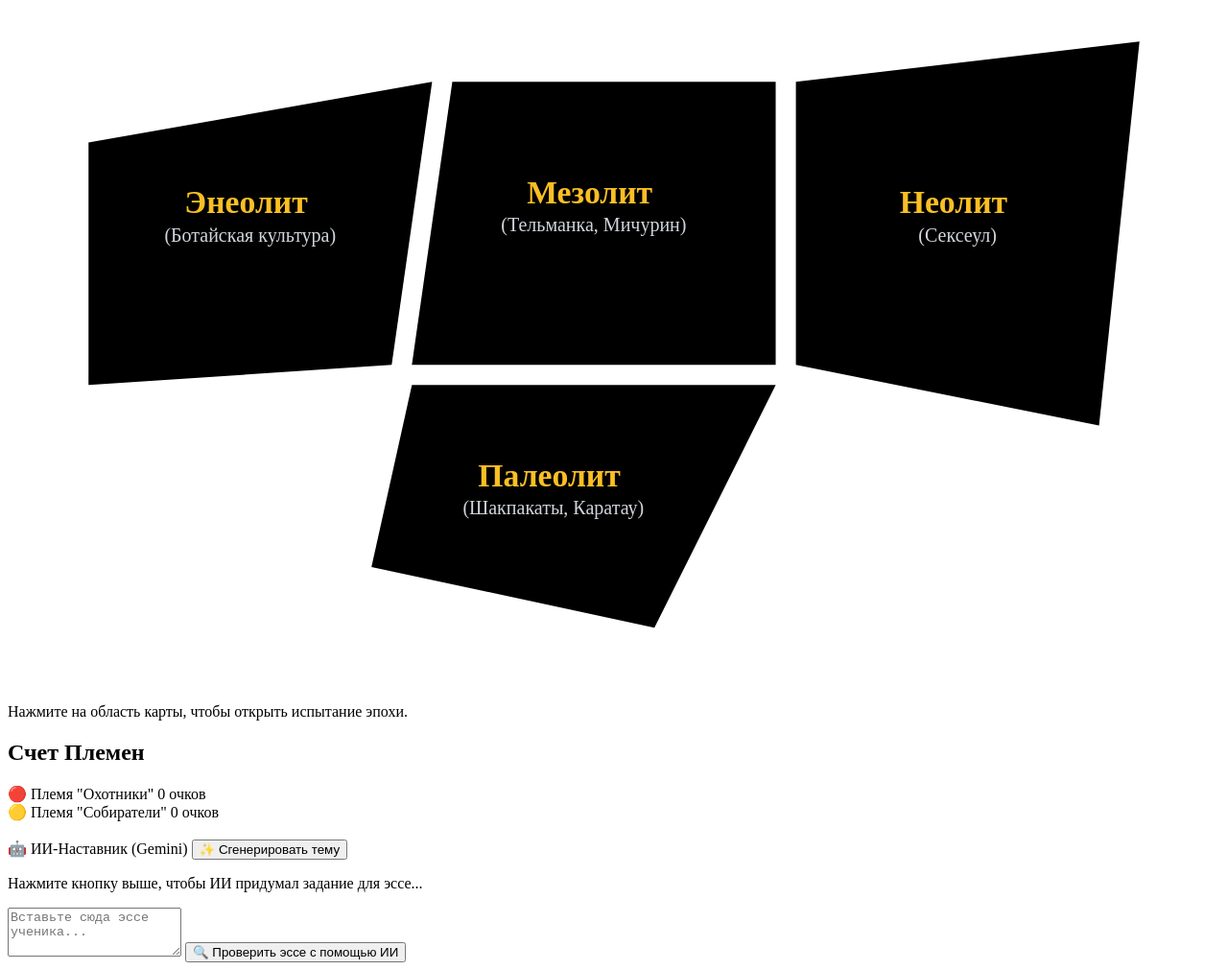
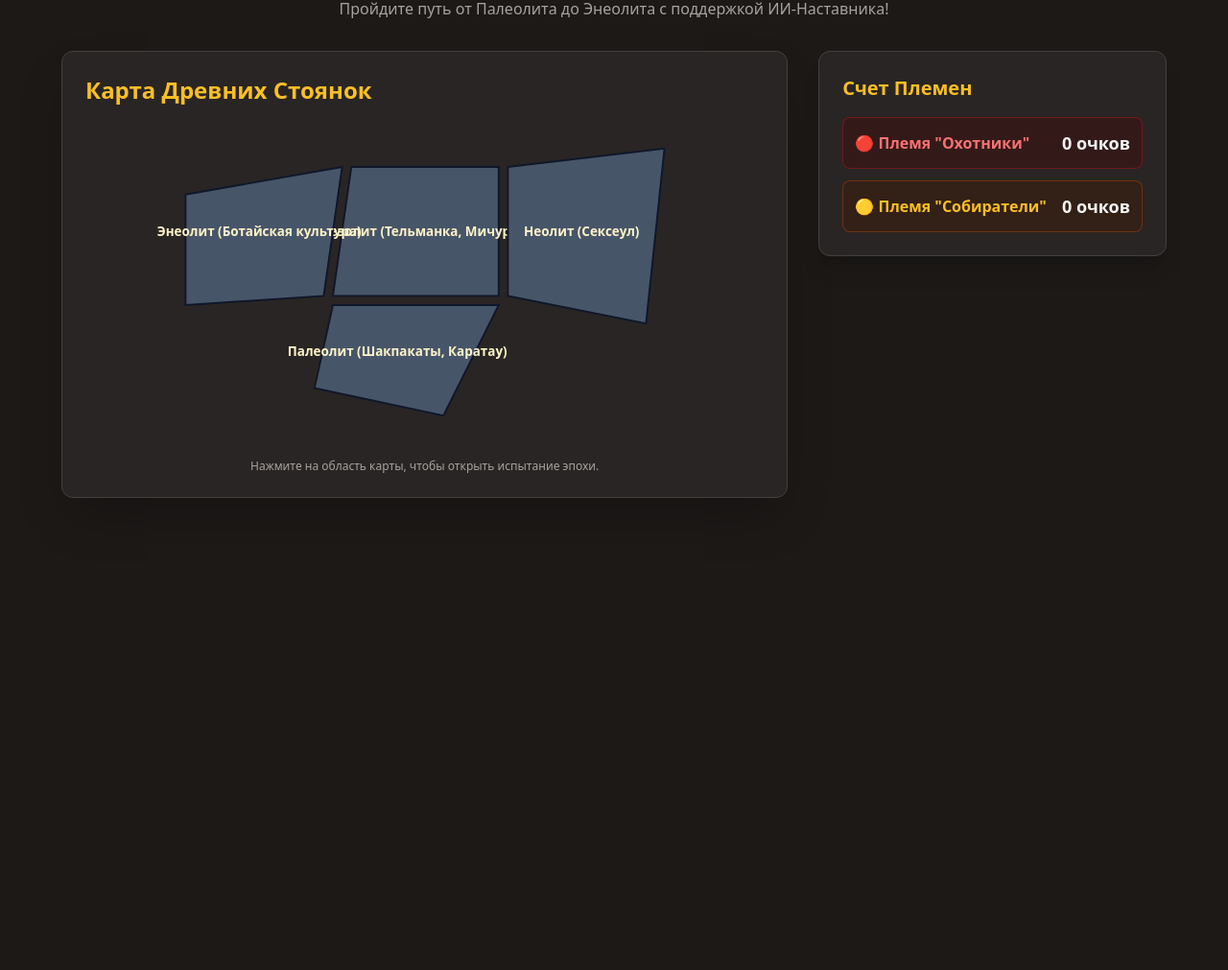
Before and after one commit to bekssona/kz-history, a plain HTML site: page index.html in a window 1280 px wide. Shown: the part 75-1086 px from the top of the page at 96% size. After the commit the page ends 800 px from the top, so only its background shows below. Drawn offline with nearby package versions, Linux system fonts and the light colour scheme.

Commit message:
Update index.html

```diff
--- a/index.html
+++ b/index.html
@@ -1,47 +1,59 @@
+<!DOCTYPE html>
+<html lang="ru">
+<head>
+  <meta charset="UTF-8">
+  <meta name="viewport" content="width=device-width, initial-scale=1.0">
+  <title>Stone Age in Kazakhstan — Игра с ИИ</title>
+  <!-- Tailwind CSS -->
+  <script src="https://cdn.tailwindcss.com"></script>
+  <style>
+    .land {
+      fill: #475569;
+      stroke: #0f172a;
+      stroke-width: 2;
+      cursor: pointer;
+      transition: all 0.3s ease;
+    }
+    .land:hover {
+      fill: #64748b;
+      filter: drop-shadow(0 0 10px rgba(251, 191, 36, 0.5));
+    }
+  </style>
+</head>
+<body class="bg-stone-900 text-stone-100 font-sans min-h-screen p-6">
+
+  <!-- Шапка -->
+  <header class="text-center mb-8">
+    <h1 class="text-4xl font-extrabold text-amber-500 mb-2">🗿 Stone Age in Kazakhstan</h1>
+    <p class="text-stone-400">Пройдите путь от Палеолита до Энеолита с поддержкой ИИ-Наставника!</p>
+  </header>
+
+  <main class="max-w-6xl mx-auto grid grid-cols-1 lg:grid-cols-3 gap-8">
+
     <!-- Карта Стоянок -->
-<section class="lg:col-span-2 bg-stone-800 p-4 sm:p-6 rounded-xl border border-stone-700 shadow-2xl">
+    <section class="lg:col-span-2 bg-stone-800 p-6 rounded-xl border border-stone-700 shadow-2xl">
       <h2 class="text-2xl font-bold mb-4 text-amber-400">Карта Древних Стоянок</h2>
 
-  <div class="relative flex justify-center py-2">
-    <svg id="stone-age-map" viewBox="0 0 600 350" class="w-full h-auto max-w-xl overflow-visible">
+      <div class="relative flex justify-center">
+        <svg id="stone-age-map" viewBox="0 0 600 350" class="w-full h-auto max-w-xl">
           <!-- Палеолит -->
-      <g>
           <path id="paleolithic" class="land" d="M200 200 L380 200 L320 320 L180 290 Z" />
-        <text x="270" y="250" text-anchor="middle" class="map-text">
-          <tspan x="270" dy="0" font-weight="bold" fill="#fbbf24">Палеолит</tspan>
-          <tspan x="270" dy="14" font-size="9.5px" fill="#d1d5db">(Шакпакаты, Каратау)</tspan>
-        </text>
-      </g>
+          <text x="270" y="255" text-anchor="middle" fill="#fef3c7" class="font-bold text-sm pointer-events-none">Палеолит (Шакпакаты, Каратау)</text>
 
           <!-- Мезолит -->
-      <g>
           <path id="mesolithic" class="land" d="M220 50 L380 50 L380 190 L200 190 Z" />
-        <text x="290" y="110" text-anchor="middle" class="map-text">
-          <tspan x="290" dy="0" font-weight="bold" fill="#fbbf24">Мезолит</tspan>
-          <tspan x="290" dy="14" font-size="9.5px" fill="#d1d5db">(Тельманка, Мичурин)</tspan>
-        </text>
-      </g>
+          <text x="300" y="125" text-anchor="middle" fill="#fef3c7" class="font-bold text-sm pointer-events-none">Мезолит (Тельманка, Мичурин)</text>
 
           <!-- Неолит -->
-      <g>
           <path id="neolithic" class="land" d="M390 50 L560 30 L540 220 L390 190 Z" />
-        <text x="470" y="115" text-anchor="middle" class="map-text">
-          <tspan x="470" dy="0" font-weight="bold" fill="#fbbf24">Неолит</tspan>
-          <tspan x="470" dy="14" font-size="9.5px" fill="#d1d5db">(Сексеул)</tspan>
-        </text>
-      </g>
+          <text x="470" y="125" text-anchor="middle" fill="#fef3c7" class="font-bold text-sm pointer-events-none">Неолит (Сексеул)</text>
 
           <!-- Энеолит -->
-      <g>
           <path id="eneolithic" class="land" d="M40 80 L210 50 L190 190 L40 200 Z" />
-        <text x="120" y="115" text-anchor="middle" class="map-text">
-          <tspan x="120" dy="0" font-weight="bold" fill="#fbbf24">Энеолит</tspan>
-          <tspan x="120" dy="14" font-size="9.5px" fill="#d1d5db">(Ботайская культура)</tspan>
-        </text>
-      </g>
+          <text x="120" y="125" text-anchor="middle" fill="#fef3c7" class="font-bold text-sm pointer-events-none">Энеолит (Ботайская культура)</text>
         </svg>
       </div>
-  <p class="text-xs text-stone-400 mt-6 text-center">Нажмите на область карты, чтобы открыть испытание эпохи.</p>
+      <p class="text-xs text-stone-400 mt-4 text-center">Нажмите на область карты, чтобы открыть испытание эпохи.</p>
     </section>
 
     <!-- Правая панель управления -->
@@ -64,35 +76,40 @@
 
       <!-- Блок Викторины и ИИ-Эссе -->
       <div id="quiz-box" class="bg-stone-800 p-6 rounded-xl border border-amber-500/50 shadow-xl hidden">
-    <span id="era-badge" class="inline-block px-2.5 py-1 text-xs font-bold bg-amber-500/20 text-amber-300 rounded mb-3"></span>
+        <span id="era-badge" class="inline-block px-2 py-1 text-xs font-bold bg-amber-500/20 text-amber-300 rounded mb-2"></span>
         <h3 id="quiz-title" class="text-lg font-bold text-stone-100 mb-2"></h3>
         <p id="quiz-question" class="text-sm mb-4 text-stone-300"></p>
 
         <!-- Кнопки викторины -->
         <div id="quiz-options" class="space-y-2 mb-4"></div>
-
         <!-- Раздел для работы с ИИ -->
         <div id="ai-essay-section" class="mt-6 pt-4 border-t border-stone-700">
-      <div class="flex justify-between items-center mb-3">
+          <div class="flex justify-between items-center mb-2">
             <span class="text-xs font-bold text-amber-400">🤖 ИИ-Наставник (Gemini)</span>
-        <button id="generate-essay-btn" class="px-3 py-1.5 bg-amber-600 hover:bg-amber-500 text-xs font-bold rounded transition text-white shadow">
+            <button id="generate-essay-btn" class="px-3 py-1 bg-amber-600 hover:bg-amber-500 text-xs font-bold rounded transition text-white">
               ✨ Сгенерировать тему
             </button>
           </div>
 
-      <p id="essay-topic" class="text-xs text-stone-300 italic mb-3 bg-stone-900 p-3 rounded-lg border border-stone-700 leading-relaxed">
+          <p id="essay-topic" class="text-xs text-stone-300 italic mb-3 bg-stone-900 p-2.5 rounded border border-stone-700">
             Нажмите кнопку выше, чтобы ИИ придумал задание для эссе...
           </p>
-      <textarea id="essay-input" rows="3" class="w-full p-3 bg-stone-900 border border-stone-700 rounded-lg text-xs text-stone-200 mb-3 focus:outline-none focus:border-amber-500 transition" placeholder="Вставьте сюда эссе ученика..."></textarea>
 
-      <button id="check-essay-btn" class="w-full py-2.5 bg-emerald-600 hover:bg-emerald-500 text-xs font-bold rounded-lg transition text-white shadow">
+          <textarea id="essay-input" rows="3" class="w-full p-2.5 bg-stone-900 border border-stone-700 rounded text-xs text-stone-200 mb-2 focus:outline-none focus:border-amber-500" placeholder="Вставьте сюда эссе ученика..."></textarea>
+
+          <button id="check-essay-btn" class="w-full py-2 bg-emerald-600 hover:bg-emerald-500 text-xs font-bold rounded transition text-white">
             🔍 Проверить эссе с помощью ИИ
           </button>
 
           <!-- Окно ответа ИИ -->
-      <div id="ai-feedback" class="mt-3 p-3 bg-stone-900 border border-stone-700 rounded-lg text-xs text-stone-300 hidden leading-relaxed whitespace-pre-line"></div>
+          <div id="ai-feedback" class="mt-3 p-3 bg-stone-900 border border-stone-700 rounded text-xs text-stone-300 hidden leading-relaxed whitespace-pre-line"></div>
         </div>
 
       </div>
 
     </section>
+  </main>
+
+  <script src="script.js"></script>
+</body>
+</html>
```
Lines whose indentation alone changed are shown as unchanged.
